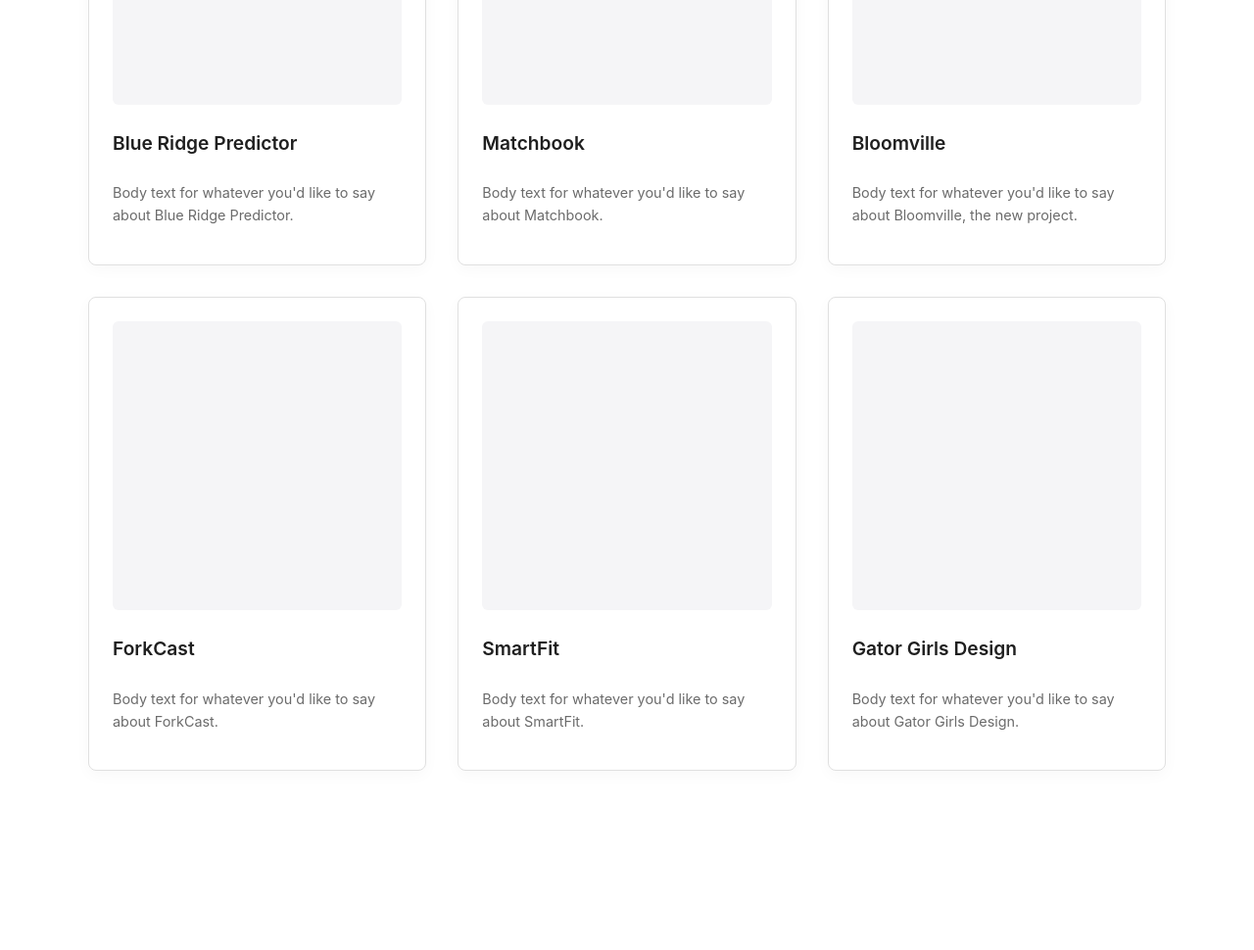
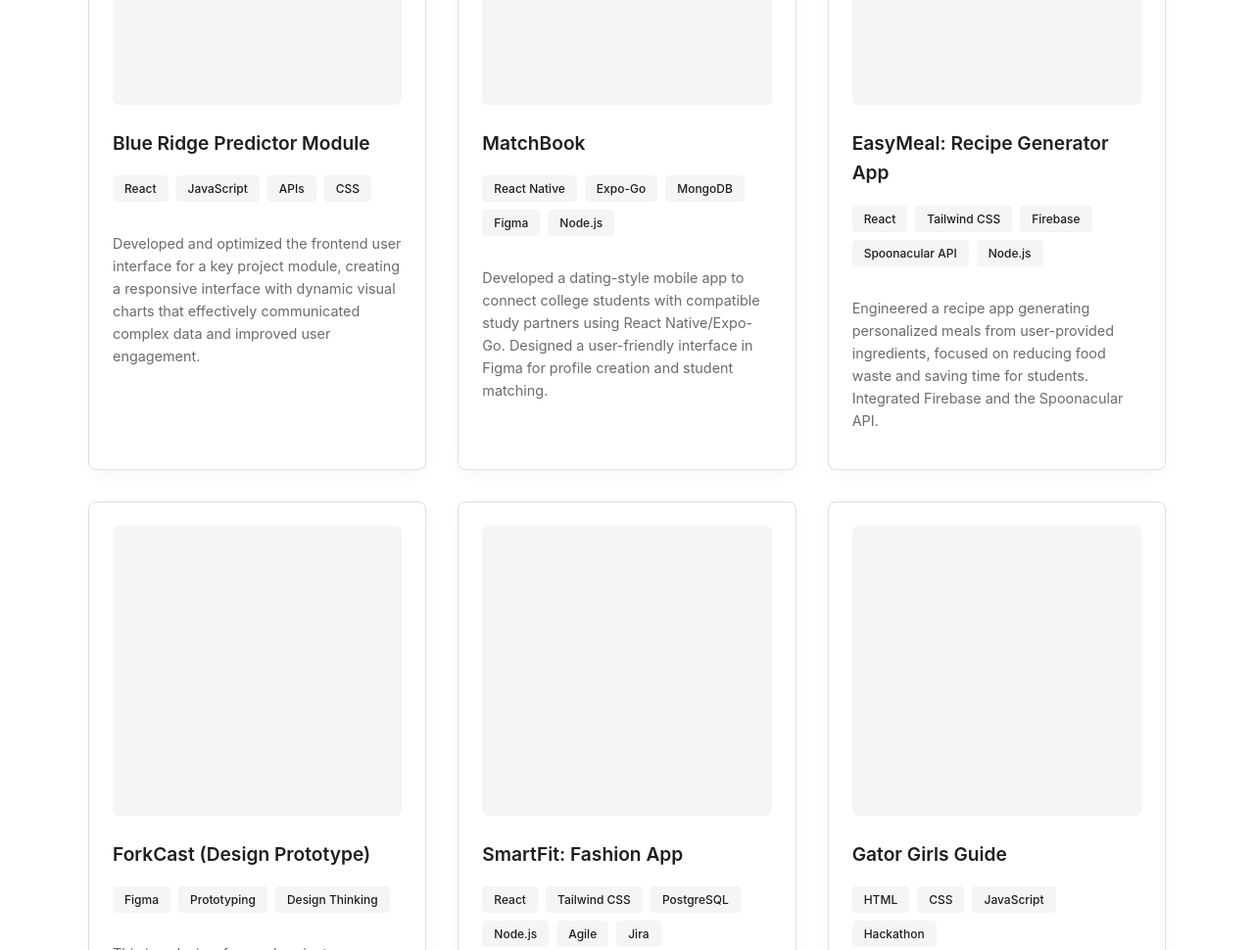
Before and after one commit to alexa-acosta/alexa-acosta.github.io, a plain HTML site: page index.html in a window 1280 px wide. Shown: the part 1320-2290 px from the top of the page at 98% size. Drawn offline with Linux system fonts and the light colour scheme; a small style sheet from the web is missing.

Commit message:
Added descriptions to projects

```diff
--- a/index.html
+++ b/index.html
@@ -5,11 +5,13 @@
   <meta name="viewport" content="width=device-width, initial-scale=1.0" />
   <title>Alexa Acosta | Portfolio</title>
   <link rel="stylesheet" href="style.css" />
-  <link rel="stylesheet" href="https://cdnjs.cloudflare.com/ajax/libs/font-awesome/6.5.2/css/all.min.css" integrity="sha512-SnH5WK+bZxgPHs44uWIX+LLMDJ/AHv08JIN32C/HnAD3Xl3kM4j8a0J+Q6Bw0h5O1E5NlGj5sW8D/Bv0u6t5t+w==" crossorigin="anonymous" referrerpolicy="no-referrer" />
+  <!-- Font Awesome for icons -->
+  <link rel="stylesheet" href="https://cdnjs.cloudflare.com/ajax/libs/font-awesome/6.5.2/css/all.min.css" xintegrity="sha512-SnH5WK+bZxgPHs44uWIX+LLMDJ/AHv08JIN32C/HnAD3Xl3kM4j8a0J+Q6Bw0h5O1E5NlGj5sW8D/Bv0u6t5t+w==" crossorigin="anonymous" referrerpolicy="no-referrer" />
 </head>
 <body>
   <header>
     <nav class="container">
+      <!-- 'B' Logo (or an icon) -->
       <a href="#top" class="logo-icon"><i class="fa-solid fa-b"></i></a>
       <ul class="nav-links">
         <li><a href="#about">About Me</a></li>
@@ -21,6 +23,7 @@
   </header>
 
   <main>
+    <!-- Hero Section -->
     <section id="top" class="hero container">
       <div class="hero-content">
         <h1>Alexa Acosta</h1>
@@ -28,6 +31,7 @@
       </div>
     </section>
 
+    <!-- About Me Section -->
     <section id="about" class="about-section container">
         <h2 class="section-heading">ABOUT</h2>
         <div class="about-flex">
@@ -41,58 +45,81 @@
         </div>
     </section>
 
+    <!-- Projects Section -->
     <section id="projects" class="projects-section container">
       <h2>Projects</h2>
       <p class="university-affiliation">University of Florida</p>
 
+      <!-- Top Row of Projects (3 equal columns - Uniform Card Format) -->
       <div class="project-grid top-row">
 
+        <!-- Project 1 (P1): Blue Ridge Predictor -->
         <a href="#" class="project-card" data-project="blue-ridge">
           <div class="image-placeholder"></div>
-          <h4>Blue Ridge Predictor</h4>
-          <p class="project-description">Body text for whatever you'd like to say about Blue Ridge Predictor.</p>
+          <h4>Blue Ridge Predictor Module</h4>
+          <!-- Updated Tech Stack for Blue Ridge Predictor -->
+          <div class="tech-tags" data-tags="React,JavaScript,APIs,CSS"></div>
+          <p class="project-description">Developed and optimized the frontend user interface for a key project module, creating a responsive interface with dynamic visual charts that effectively communicated complex data and improved user engagement.</p>
         </a>
 
+        <!-- Project 2 (P2): Matchbook -->
         <a href="#" class="project-card" data-project="matchbook">
           <div class="image-placeholder"></div>
-          <h4>Matchbook</h4>
-          <p class="project-description">Body text for whatever you'd like to say about Matchbook.</p>
+          <h4>MatchBook</h4>
+          <!-- Updated Tech Stack for MatchBook -->
+          <div class="tech-tags" data-tags="React Native,Expo-Go,MongoDB,Figma,Node.js"></div>
+          <p class="project-description">Developed a dating-style mobile app to connect college students with compatible study partners using React Native/Expo-Go. Designed a user-friendly interface in Figma for profile creation and student matching.</p>
         </a>
 
+        <!-- Project 3 (P3): Bloomville / Mapped to EasyMeal -->
         <a href="#" class="project-card" data-project="bloomville">
           <div class="image-placeholder"></div>
-          <h4>Bloomville</h4>
-          <p class="project-description">Body text for whatever you'd like to say about Bloomville, the new project.</p>
+          <h4>EasyMeal: Recipe Generator App</h4>
+          <!-- Updated Tech Stack for EasyMeal -->
+          <div class="tech-tags" data-tags="React,Tailwind CSS,Firebase,Spoonacular API,Node.js"></div>
+          <p class="project-description">Engineered a recipe app generating personalized meals from user-provided ingredients, focused on reducing food waste and saving time for students. Integrated Firebase and the Spoonacular API.</p>
         </a>
       </div>
 
+      <!-- Bottom Row of Projects (3 equal columns - Uniform Card Format) -->
       <div class="project-grid bottom-row">
 
+        <!-- Project 4 (P4): ForkCast (Keeping as a placeholder for consistency) -->
         <a href="#" class="project-card" data-project="forkcast">
           <div class="image-placeholder"></div>
-          <h4>ForkCast</h4>
-          <p class="project-description">Body text for whatever you'd like to say about ForkCast.</p>
+          <h4>ForkCast (Design Prototype)</h4>
+          <!-- Placeholder Tech Stack for ForkCast -->
+          <div class="tech-tags" data-tags="Figma,Prototyping,Design Thinking"></div>
+          <p class="project-description">This is a design-focused project showcasing user research and high-fidelity prototyping skills. It demonstrates the ability to translate user needs into a viable, intuitive application flow.</p>
         </a>
 
+        <!-- Project 5 (P5): SmartFit -->
         <a href="#" class="project-card" data-project="smartfit">
           <div class="image-placeholder"></div>
-          <h4>SmartFit</h4>
-          <p class="project-description">Body text for whatever you'd like to say about SmartFit.</p>
+          <h4>SmartFit: Fashion App</h4>
+          <!-- Updated Tech Stack for SmartFit -->
+          <div class="tech-tags" data-tags="React,Tailwind CSS,PostgreSQL,Node.js,Agile,Jira"></div>
+          <p class="project-description">Developed a gamified wardrobe management platform with outfit logging, history tracking, and streak-based rewards, increasing user engagement. Built core features in React/Tailwind, collaborating in an Agile team.</p>
         </a>
 
+        <!-- Project 6 (P6): Gator Girls Design -->
         <a href="#" class="project-card" data-project="gator-girls">
           <div class="image-placeholder"></div>
-          <h4>Gator Girls Design</h4>
-          <p class="project-description">Body text for whatever you'd like to say about Gator Girls Design.</p>
+          <h4>Gator Girls Guide</h4>
+          <!-- Updated Tech Stack for Gator Girls Guide -->
+          <div class="tech-tags" data-tags="HTML,CSS,JavaScript,Hackathon"></div>
+          <p class="project-description">Engineered a responsive website for the WingHacks Hackathon, providing UF women with consolidated health, wellness, and news resources. Structured with HTML, styled with CSS, and added interactivity with JavaScript.</p>
         </a>
       </div>
     </section>
 
+    <!-- Experience Section Placeholder -->
     <section id="experience" class="placeholder-section container">
         <h2 class="section-heading" style="padding: 5rem 0 2rem;">EXPERIENCE</h2>
         <div style="height: 300px; background-color: var(--color-grey-bg); border-radius: 8px;"></div>
     </section>
 
+    <!-- Contact Section Placeholder -->
     <section id="contact" class="placeholder-section container">
         <h2 class="section-heading" style="padding: 5rem 0 2rem;">CONTACT</h2>
         <div style="height: 200px; background-color: var(--color-grey-bg); border-radius: 8px; margin-bottom: 5rem;"></div>
@@ -100,12 +127,14 @@
 
   </main>
 
+  <!-- Simplified Footer -->
   <footer>
     <div class="container simple-footer">
         <p>Alexa Acosta | Last Updated: October 16th, 2025</p>
     </div>
   </footer>
 
+  <!-- PROJECT MODAL POP-UP STRUCTURE -->
   <div id="project-modal" class="modal">
     <div class="modal-content">
       <span class="close-btn">&times;</span>
@@ -123,45 +152,65 @@
   </div>
 
   <script>
-    // Simple JavaScript to handle the modal open/close functionality (Unchanged)
+    // Simple JavaScript to handle the modal open/close functionality
     const modal = document.getElementById('project-modal');
     const closeBtn = document.querySelector('.close-btn');
     const projectCards = document.querySelectorAll('.project-card');
     const modalTitle = document.getElementById('modal-title');
     const modalText = document.getElementById('modal-text');
     const modalCta = document.querySelector('.modal-cta');
+    const techTagsContainers = document.querySelectorAll('.tech-tags');
 
-    // Project data map (Used to populate the modal)
+    // Function to generate the HTML tags
+    function createTechTags(container) {
+        const tagsString = container.getAttribute('data-tags');
+        if (tagsString) {
+            const tagsArray = tagsString.split(',');
+            container.innerHTML = tagsArray.map(tag => `<span class="tech-tag">${tag.trim()}</span>`).join('');
+        }
+    }
+
+    // Initialize tags on load
+    techTagsContainers.forEach(createTechTags);
+
+
+    // Project data map (Used to populate the modal with full descriptions)
     const projectData = {
+      // SmartFit: Fashion App
+      'smartfit': {
+        title: 'SmartFit: Fashion App',
+        description: 'Developed a gamified wardrobe management platform with outfit logging, history tracking, and streak-based rewards, increasing user engagement with personal style data. Built the outfit builder, CRUD wardrobe items, and category filters in React/Tailwind, collaborating in an Agile team using Jira, GitHub, and Docker for consistent development workflows.',
+        link: 'smartfit-case-study.html'
+      },
+      // EasyMeal: Recipe Generator App (Mapped to Bloomville key)
+      'bloomville': {
+        title: 'EasyMeal: Recipe Generator App',
+        description: 'Engineered a recipe app generating personalized meals from user-provided ingredients, reducing food waste and saving time for students. Integrated Firebase authentication/database and Spoonacular API with a responsive React/Tailwind interface, consolidating meal planning into a single, accessible platform.',
+        link: 'easymeal-case-study.html'
+      },
+      // Blue Ridge Predictor Module — Snap Metrics
       'blue-ridge': {
-        title: 'Blue Ridge Predictor',
-        description: 'This is the comprehensive description for Blue Ridge Predictor, focusing on its key challenge, solution, and impact in detail.',
+        title: 'Blue Ridge Predictor Module',
+        description: 'Developed and optimized the frontend user interface for the Blue Ridge project using React, JavaScript, and CSS, creating a responsive interface with dynamic visual charts that effectively communicated complex data and improved user engagement. Created and maintained APIs to efficiently fetch and manage data, enabling real-time updates and seamless backend-frontend communication.',
         link: 'blue-ridge-case-study.html'
       },
+      // Gator Girls Guide – WingHacks Hackathon Project
+      'gator-girls': {
+        title: 'Gator Girls Guide',
+        description: 'Engineered a responsive website providing UF women with health, wellness, and news resources by structuring with HTML, styling with CSS, and adding interactivity with JavaScript. Consolidated multiple UF resources into a single platform, streamlining access and increasing ease of use by an estimated 30%, as reflected in positive hackathon feedback.',
+        link: 'gator-girls-case-study.html'
+      },
+      // MatchBook
       'matchbook': {
-        title: 'Matchbook',
-        description: 'This is the comprehensive description for Matchbook, detailing the user research, design process, and final prototype.',
+        title: 'MatchBook',
+        description: 'Developed a dating-style mobile app to connect college students with compatible study partners using React Native and Expo-Go for cross-platform deployment. Designed a user-friendly interface using Figma for profile creation, study preferences, and matching students based on similarities.',
         link: 'matchbook-case-study.html'
       },
-      'bloomville': {
-        title: 'Bloomville',
-        description: 'This is the comprehensive description for Bloomville, outlining the user experience design and visual brand identity.',
-        link: 'bloomville-case-study.html'
-      },
+      // ForkCast (Placeholder for remaining key)
       'forkcast': {
-        title: 'ForkCast',
-        description: 'This is the comprehensive description for ForkCast, covering the mobile application design and accessibility focus.',
+        title: 'ForkCast (Design Prototype)',
+        description: 'This is a dedicated design prototype showcasing strong foundational skills in user research, wireframing, and high-fidelity mockups. It serves as an example of translating complex user requirements into a functional, intuitive product interface.',
         link: 'forkcast-case-study.html'
-      },
-      'smartfit': {
-        title: 'SmartFit',
-        description: 'This is the comprehensive description for SmartFit, detailing the responsive web design and interaction patterns.',
-        link: 'smartfit-case-study.html'
-      },
-      'gator-girls': {
-        title: 'Gator Girls Design',
-        description: 'This is the comprehensive description for Gator Girls Design, explaining the mentorship platform UI/UX.',
-        link: 'gator-girls-case-study.html'
       },
     };
 
@@ -177,7 +226,7 @@
           modalText.textContent = data.description;
           modalCta.href = data.link;
           modal.style.display = 'block';
-          // Add a class to the body to prevent scrolling when the modal is open
+          // Fix: Prevent main page scroll when modal is open
           document.body.classList.add('modal-open');
         }
       });
--- a/style.css
+++ b/style.css
@@ -8,16 +8,15 @@
   --color-accent: #e5b89c;
 }
 
-/* FIX 1: Smooth Scroll
-   This property makes the jump between sections transition smoothly.
-*/
+/* FIX: Smooth Scroll */
 html {
   scroll-behavior: smooth;
 }
 
-/* Prevents background scrolling when modal is active */
+/* FIX: Prevents scrollbar from appearing when modal is active, ensuring the page content doesn't shift */
 body.modal-open {
     overflow: hidden;
+    padding-right: 15px; /* Compensate for scrollbar width if needed for alignment */
 }
 
 body {
@@ -160,7 +159,7 @@ nav {
   font-weight: 600;
 }
 
-/* --- PROJECTS SECTION STYLES --- */
+/* --- PROJECTS SECTION STYLES (Uniform Card Look) --- */
 .projects-section {
   padding: 4rem 1.5rem;
 }
@@ -184,15 +183,14 @@ nav {
   margin-bottom: 2rem;
 }
 
-/* FIX 2: Both rows now use the same 3-column layout */
 .top-row,
 .bottom-row {
   grid-template-columns: repeat(auto-fit, minmax(250px, 1fr));
 }
 
 .project-card {
-  display: flex; /* Use flex to control image and text layout */
-  flex-direction: column; /* Stack image and text vertically */
+  display: flex;
+  flex-direction: column;
   background: var(--color-light);
   border: 1px solid #e0e0e0;
   border-radius: 8px;
@@ -200,7 +198,7 @@ nav {
   box-shadow: 0 4px 15px rgba(0, 0, 0, 0.03);
   transition: transform 0.2s ease, box-shadow 0.2s ease;
   color: var(--color-text-heading);
-  text-decoration: none; /* Ensure link styling is clean */
+  text-decoration: none;
 }
 
 .project-card:hover {
@@ -210,7 +208,7 @@ nav {
 
 .image-placeholder {
   width: 100%;
-  aspect-ratio: 1 / 1; /* New square image format as per inspiration image */
+  aspect-ratio: 1 / 1;
   background-color: var(--color-grey-bg);
   border-radius: 6px;
   margin-bottom: 1rem;
@@ -232,13 +230,33 @@ nav {
   color: var(--color-text-body);
 }
 
+/* --- TECH TAG STYLING --- */
+.tech-tags {
+    margin-bottom: 1rem;
+    margin-top: 0.5rem;
+    display: flex;
+    flex-wrap: wrap;
+    gap: 0.5rem;
+}
+
+.tech-tag {
+    display: inline-block;
+    padding: 0.25rem 0.75rem;
+    font-size: 0.75rem;
+    color: var(--color-dark);
+    background-color: var(--color-grey-bg);
+    border-radius: 4px;
+    font-weight: 500;
+    white-space: nowrap;
+}
+
 
 /* --- SIMPLE FOOTER STYLES --- */
 footer {
   text-align: center;
   padding: 2rem;
   background: var(--color-light);
-  border-top: 1px solid #eeeeee;
+  border-top: 1px solid #eeeeee; /* The separator line */
   margin-top: 3rem;
 }
 
@@ -252,14 +270,13 @@ footer {
 /* --- MODAL (POP-UP) STYLES --- */
 .modal {
   display: none;
-  position: fixed; /* FIX 3: Ensures modal stays centered on the viewport */
+  position: fixed; /* Ensures modal stays centered on the viewport */
   z-index: 200;
   left: 0;
   top: 0;
   width: 100%;
   height: 100%;
-  overflow-y: auto; /* Allows scrolling inside modal if content is long */
-  background-color: rgba(0, 0, 0, 0.7); /* Darker overlay */
+  background-color: rgba(0, 0, 0, 0.7);
   backdrop-filter: blur(5px);
 }
 
@@ -277,8 +294,8 @@ footer {
   max-width: 900px;
   box-shadow: 0 5px 25px rgba(0, 0, 0, 0.5);
   position: relative;
-  max-height: 90vh; /* Limits modal height on tall screens */
-  overflow-y: auto;
+  max-height: 90vh;
+  overflow-y: auto; /* Allows content *inside* the modal to scroll if the description is very long */
 }
 
 .modal-flex {
```
